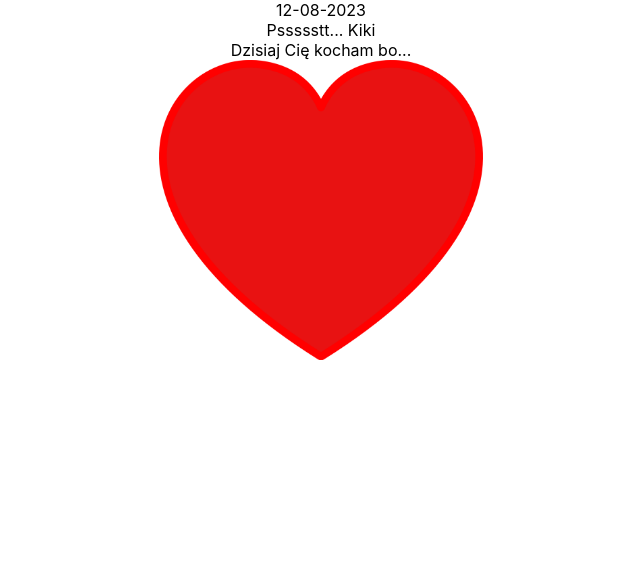
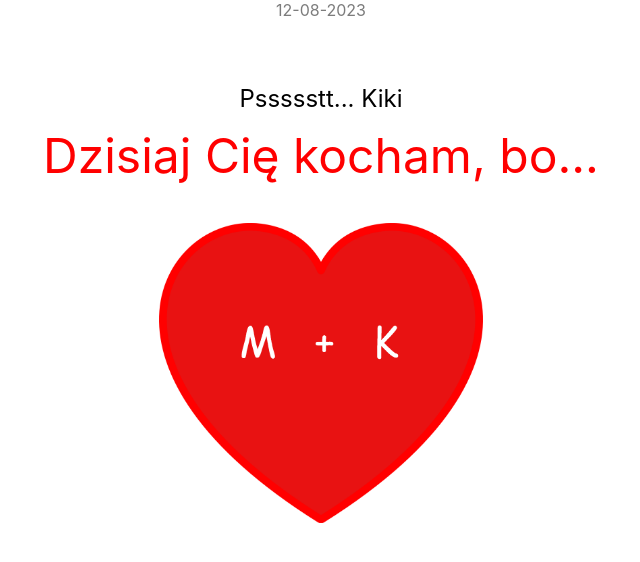
Before and after one commit to MichalPrzyl/kinga-urodziny, a React (Create React App) app in the folder kinga-urodziny/: page / in a window 1280 px wide. Shown: the top 562 px of the page, without its empty margins (319-959 px from the left). Built offline with nearby package versions, Linux system fonts and the light colour scheme.

Commit message:
heart with initials + styles improved

```diff
--- a/kinga-urodziny/src/App.js
+++ b/kinga-urodziny/src/App.js
@@ -42,7 +42,7 @@ const App = () => {
     <div className='container'>
       <div className='date'>{todaysDate}</div>
       <div className='psst'>Pssssstt... Kiki</div>
-      <div className='today'>Dzisiaj Cię kocham bo...</div>
+      <div className='today'>Dzisiaj Cię kocham, bo...</div>
       <div className='heart-icon'><img src={logo}  /></div>
       <div className='reason'>{reason}</div>
     </div>
--- a/kinga-urodziny/src/Reasons.js
+++ b/kinga-urodziny/src/Reasons.js
@@ -1,14 +1,14 @@
 const reasons = {
-    '2-9-2023': '...twój uśmiech rozjaśnia moje najszarejsze dni.',
-    '3-9-2023': "...twoje wsparcie dodaje mi sił do pokonywania trudności.",
-    '4-9-2023': "...jesteś moim najlepszym przyjacielem i kochankiem jednocześnie.",
-    '5-9-2023': "...twoja obecność sprawia, że czuję się kompletny(a).",
-    '6-9-2023': "...razem z tobą czuję, że mogę być sobą w stu procentach.",
-    '7-9-2023': "...twój intelekt i rozmowność inspirują mnie do samodoskonalenia się.",
-    '8-9-2023': "...twój entuzjazm i pasja do życia zarażają mnie pozytywną energią.",
-    '9-9-2023': "...nawet w ciszy, bez słów, czuję się zrozumiany(a) przez ciebie.",
-    '10-9-2023': "...twoje ramiona są moim bezpiecznym schronieniem w każdej chwili.",
-    '11-9-2023': "...twoje drobne gesty i troska sprawiają, że czuję się wyjątkowy(a) i ważny(a) dla ciebie.",
+    '02-09-2023': '...twój uśmiech rozjaśnia moje najszarejsze dni.',
+    '03-09-2023': "...twoje wsparcie dodaje mi sił do pokonywania trudności.",
+    '04-09-2023': "...jesteś moim najlepszym przyjacielem i kochankiem jednocześnie.",
+    '05-09-2023': "...twoja obecność sprawia, że czuję się kompletny(a).",
+    '06-09-2023': "...razem z tobą czuję, że mogę być sobą w stu procentach.",
+    '07-09-2023': "...twój intelekt i rozmowność inspirują mnie do samodoskonalenia się.",
+    '08-09-2023': "...twój entuzjazm i pasja do życia zarażają mnie pozytywną energią.",
+    '09-09-2023': "...nawet w ciszy, bez słów, czuję się zrozumiany(a) przez ciebie.",
+    '10-09-2023': "...twoje ramiona są moim bezpiecznym schronieniem w każdej chwili.",
+    '11-09-2023': "...twoje drobne gesty i troska sprawiają, że czuję się wyjątkowy(a) i ważny(a) dla ciebie.",
 }
 
 export const getTodaysReason = (date) => {
--- a/kinga-urodziny/src/style.css
+++ b/kinga-urodziny/src/style.css
@@ -6,20 +6,23 @@
 }
 
 .date{
-
+    color: rgb(124, 124, 124);
 }
 
 .psst{
-
+    margin-top: 5%;
+    font-size: 1.5em;
 }
 
 .today{
+    margin-top: 1%;
+    margin-bottom: 3%;
+    color: red;
+    font-size: 3em;
 
 }
 
 .heart-icon{
-    /* border: 1px solid black; */
-    /* width: 200px; */
     width: 30%;
     height: 300px;
     display: flex;
@@ -32,5 +35,5 @@
 }
 
 .reason{
-
+    font-size: 2em;
 }
```
Also changed, not shown: kinga-urodziny/src/big-red-heart-drawing.png.
